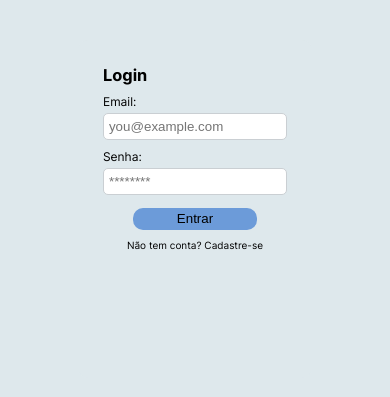
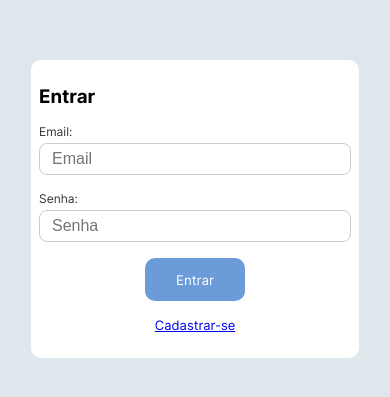
Before and after one commit to Conexao-Solidaria/consol-site-reactjs, a React (Create React App) app: page /login in a window 390 px wide. Shown: the part 213-610 px from the top of the page. Built offline with nearby package versions, Linux system fonts and the light colour scheme.

Commit message:
refac(login): refatoracao tela de login

```diff
--- a/src/components/navBar/NavBar.jsx
+++ b/src/components/navBar/NavBar.jsx
@@ -1,5 +1,5 @@
 import React, { useState } from "react";
-import styles from "./navBar.module.css";
+import styles from "./NavBar.module.css";
 import iconIgreja from "../../utils/assets/iconIgreja.png";
 import iconHome from "../../utils/assets/icon_home.png";
 import iconHistorico from "../../utils/assets/icon_historico.png";
--- a/src/pages/login/Login.jsx
+++ b/src/pages/login/Login.jsx
@@ -1,10 +1,11 @@
-// src/components/Login/Login.js
 import React, { useState } from "react";
 import { useNavigate } from "react-router-dom";
 import styles from "./Login.module.css";
 import image from "../../utils/assets/login_image.jpg";
 import { toast } from "react-toastify";
 import api from "../../api";
+import InputPadrao from "../../components/inputs/InputPadrao";
+import BotaoPadrao from "../../components/botoes/BotaoPadrao";
 
 function Login() {
   const navigate = useNavigate();
@@ -27,36 +28,30 @@ function Login() {
 
   return (
     <div className={styles.containerBackground}>
-      <div className={styles.containerImage}>
-        <img
-          src={image}
-          alt="Mulher colocando um broche escrito 'voluntário'"
-        />
-      </div>
+      <img
+        src={image}
+        alt="Mulher colocando um broche escrito 'voluntário'"
+      />
       <div className={styles.container}>
         <div className={styles.containerForm}>
-          <h3>Login</h3>
+          <h3>Entrar</h3>
           <form onSubmit={handleSubmit}>
-            <p>Email:</p>
-            <input
-              type="text"
-              placeholder="you@example.com"
+            <InputPadrao
+              label="Email:"
+              placeholder="Email"
               value={email}
-              onChange={(e) => setEmail(e.target.value)}
-              required
+              onChange={(value) => setEmail(value)}
             />
-            <p>Senha:</p>
-            <input
-              type="password"
-              placeholder="********"
+            <InputPadrao
+              label="Senha:"
+              placeholder="Senha"
               value={senha}
-              onChange={(e) => setSenha(e.target.value)}
-              required
+              onChange={(value) => setSenha(value)}
             />
             {error && <p style={{ color: "red" }}>{error}</p>}
-            <div className={styles.containerButton}>
-              <button type="submit">Entrar</button>
-              <a href="/cadastro">Não tem conta? Cadastre-se</a>
+            <div className={styles.containerRedirector}>
+              <a href="/cadastro">Cadastrar-se</a>
+              <BotaoPadrao texto="Entrar" />
             </div>
           </form>
         </div>
--- a/src/pages/login/Login.module.css
+++ b/src/pages/login/Login.module.css
@@ -5,146 +5,94 @@
   src: url("../../utils/fonts/Inter-VariableFont_slnt,wght.ttf");
 }
 
+* {
+  margin: 0;
+  padding: 0;
+  box-sizing: border-box;
+}
+
 html,
 body {
-  margin: 0;
-  height: 100%;
-  width: 100%;
+  height: 100vh;
+  width: 100vw;
   font-family: Inter;
-  overflow: hidden;
 }
 
 .containerBackground {
   display: flex;
   flex-direction: row;
   background-color: var(--global-baby-blue);
-  width: 100vw;
-  height: 100vh;
+  height: 100%;
   font-size: 16px;
 }
 
-.containerImage {
-  width: 41.5vw;
-}
-
-.containerImage img {
-  width: 100%;
-  height: 100%;
+img {
+  object-fit: cover;
+  height: 100vh;
+  width: 40vw;
 }
 
 .container {
   display: flex;
   align-items: center;
   justify-content: center;
-  width: 55%;
+  height: 100vh;
+  width: 60vw;
+  padding: 8vw;
 }
 
 .containerForm {
+  display: flex;
+  flex-direction: column;
+  gap: 16px;
   background-color: var(--global-white);
   border-radius: 10px;
-  padding: 24px;
-  width: 60%;
+  padding: 3vh 2vw;
+  width: 100%;
+  box-sizing: border-box;
 }
 
 .containerForm h3 {
-  margin-top: 0;
-  margin-bottom: 5%;
+  margin: 0;
 }
 
-.containerForm p {
-  margin-bottom: 2%;
-  margin-top: 0%;
+.containerRedirector {
+  width: 100%;
+  display: flex;
+  align-items: center;
+  justify-content: space-between;
 }
 
-.containerForm input {
-  margin-bottom: 5%;
-  border-radius: 5px;
-  padding: 5px;
-  height: 8%;
-  border: 1px var(--global-light-grey) solid;
-  width: 100%;
+.containerRedirector a {
+  font-size: small;
 }
 
-.containerButton {
-  width: 100%;
-  display: flex;
-  flex-direction: column;
-  align-items: center;
-}
-
-.containerButton button {
-  background-color: var(--global-blue);
-  width: 50%;
-  height: 100%;
-  border-radius: 10px;
-  border: none;
-  padding: 6px;
-}
-
-.containerButton button::hover {
-  background-color: var(--global-blue-houver);
-}
-
-.containerButton a {
-  text-decoration: none;
-  color: var(--global-global-dark-blue);
-  margin-top: 5%;
-  font-size: 12px;
-}
-
-.containerButton a::before {
-  color: var(--global-blue-houver);
+.containerRedirector button{
+  height: 5vh;
+  width: 75px;
 }
 
 @media screen and (max-width: 750px) {
-  .containerBackground {
-    position: relative;
-    align-items: center;
-    justify-content: center;
-    background-color: #0000;
-    font-size: 14px;
+
+  .containerBackground img {
+    display: none;
   }
 
   .container {
-    width: 80%;
+    display: flex;
+    width: 100vw;
+    height: 100vh;
+    justify-content: center;
+    align-items: center;
   }
 
-  .containerImage {
-    position: absolute;
-    width: 100vw;
-    height: 100%;
-    filter: blur(4px);
-    z-index: -100;
+  .containerRedirector {
+    display: flex;
+    flex-direction: column-reverse;
+    gap: 16px;
   }
 
-  .containerImage img {
-    width: 100%;
-    object-fit: cover;
-  }
-
-  .containerForm {
-    background-color: var(--global-baby-blue);
-    width: 75%;
-    height: 40vh;
-    max-width: 400px;
-    padding: 8%;
-    border-radius: 10px;
-    z-index: 2;
-  }
-
-  .containerButton {
-    height: 20%;
-    padding: 2%;
-  }
-
-  .containerButton button {
-    width: 70%;
-    height: 60%;
-    padding: 2%;
-  }
-
-  .containerButton a {
-    font-size: 10px;
-    align-items: center;
+  .containerRedirector button{
+    width: 100px;
   }
 }
```
